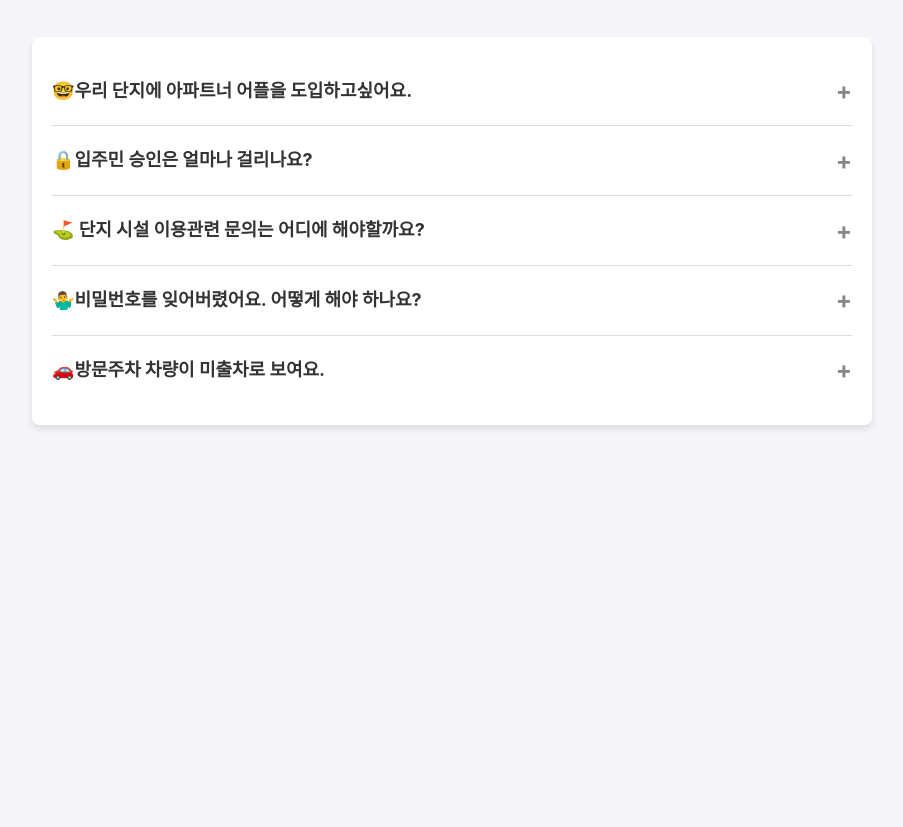
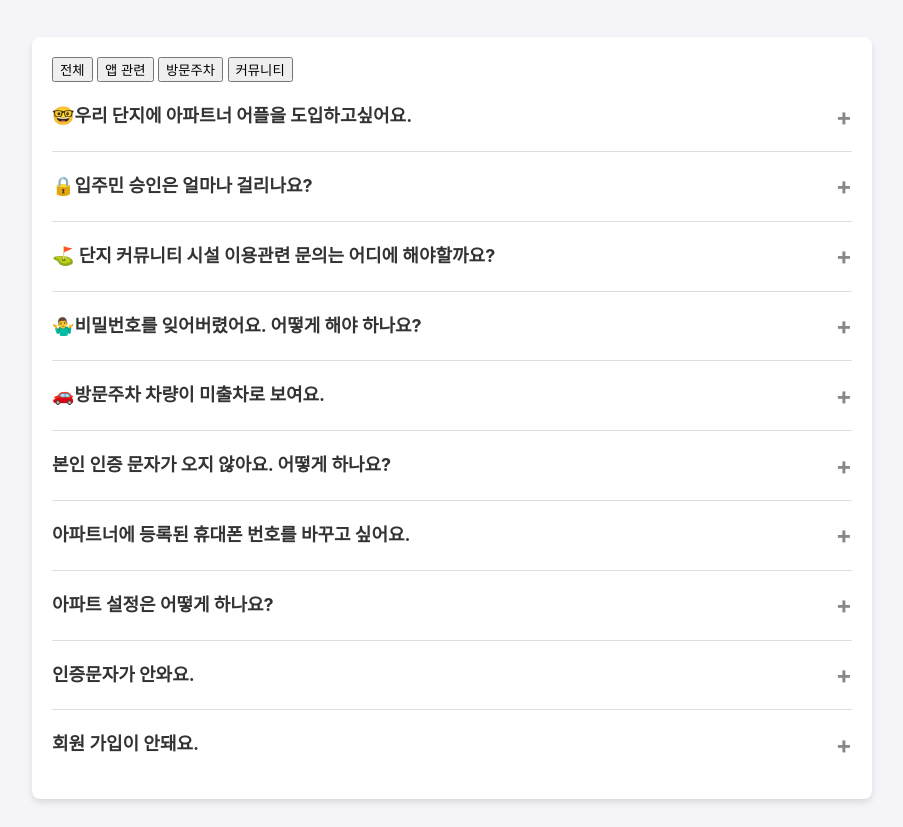
Before and after one commit to jamiek87/aptfaq, a plain HTML site: page index.html in a window 1280 px wide. Shown: the part 104-931 px from the top of the page, without its empty margins (188-1091 px from the left). Before the commit the page ends 800 px from the top, so only its background shows below. Drawn offline with Linux system fonts and the light colour scheme.

Commit message:
Add files via upload

```diff
--- a/index.html
+++ b/index.html
@@ -11,27 +11,34 @@
         <h1>📂자주 묻는 질문(입주민용)</h1>
     </header>
     <main class="faq-container">
-        <div class="faq-item">
+ <div class="faq-categories">
+        <button data-category="all">전체</button>
+        <button data-category="app">앱 관련</button>
+        <button data-category="방문주차">방문주차</button>
+        <button data-category="커뮤니티">커뮤니티</button>
+    </div>
+
+      <div class="faq-item"data-category="app">
             <h2 class="faq-question">🤓우리 단지에 아파트너 어플을 도입하고싶어요.</h2>
             <div class="faq-answer">
                 <p> 아파트너 홈페이지 <a href="https://www.aptner.com/inquiry" target="_blank" rel="noopener noreferrer">[체험문의]</a>에서 정보를 남겨주세요. <br>
 <p>전문 상담사가 영업일기준 1~2일내외로 도입 상담해 드립니다. <br>
             </div>
         </div>
-        <div class="faq-item">
+      <div class="faq-item"data-category="app">
             <h2 class="faq-question">🔒입주민 승인은 얼마나 걸리나요?</h2>
             <div class="faq-answer">
                 <p>입주민 승인은 단지 관리사무소에서 처리 가능합니다. <br>
 <p> 번거로우시겠지만, 현재 거주하고 계신 단지 관리사무소로 승인 문의 부탁드립니다.. </p>
             </div>
         </div>
-        <div class="faq-item">
-            <h2 class="faq-question">⛳ 단지 시설 이용관련 문의는 어디에 해야할까요? </h2>
+          <div class="faq-item"data-category="커뮤니티">
+          <h2 class="faq-question">⛳ 단지 커뮤니티 시설 이용관련 문의는 어디에 해야할까요? </h2>
             <div class="faq-answer">
                 <p> 커뮤니티 시설 이용관련 문의는 단지 내 커뮤니티 시설로 문의 부탁드립니다.</p>
             </div>
         </div>
-        <div class="faq-item">
+         <div class="faq-item"data-category="app">
             <h2 class="faq-question">🤷‍♂️비밀번호를 잊어버렸어요. 어떻게 해야 하나요?</h2>
             <div class="faq-answer">
                 <p>아파트너 앱에서는 가입 시 입력한 이름, 휴대폰번호 인증을 통해 간단하게 비밀번호 재설정 가능합니다.<br>
@@ -42,7 +49,7 @@
 <p>✅비밀번호는 영문,숫자,특수문자가 모두 포함되어야 하며,<br> <p>입력 조건이 충족되면<br> <p>비밀번호 입력란 하단의 (영문) (숫자) (특수문자) (8-20자 이내) 항목이 파란색으로 변경됩니다.<br>
             </div>
         </div>
-<div class="faq-item new-faq">
+<div class="faq-item"data-category="방문주차">
     <h2 class="faq-question">🚗방문주차 차량이 미출차로 보여요.</h2>
             <div class="faq-answer">
                 <p>아파트너의 차량 입출차 내역은 주차관제업체에서 전송된 데이터를 기반으로 제공되고 있어요.<br>
@@ -60,6 +67,74 @@
 <p>4) 그 외에 기타 여러가지 원인이 있을 수 있어요.<br>
             </div>
         </div>
+<div class="faq-item"data-category="app">
+    <h2 class="faq-question"> 본인 인증 문자가 오지 않아요. 어떻게 하나요?</h2>
+            <div class="faq-answer">
+                <p>안녕하세요! 아파트너 입니다.<br>
+
+ <p>본인인증 문자가 오지 않았다면 아래와 같이 처리할 수 있습니다.<br>
+
+ <p>1. 등록한 휴대폰번호가 올바르지 않은 경우, 정확히 다시 입력해주세요.<br>
+    <p>국가번호를 제외하고 <b>010-0000-0000</b> 형식으로 입력을 해야 합니다. <br>
+ <p>2. 통신사 사정에 따라 인증번호가 전송되는 시간이 지연될 수 있습니다. 만약 하루가 지나도 인증번호가 도착하지 않을 경우 고객센터를 통해 문의해주세요.<br>
+            </div>
+        </div>
+
+<div class="faq-item"data-category="app">
+    <h2 class="faq-question"> 아파트너에 등록된 휴대폰 번호를 바꾸고 싶어요.</h2>
+            <div class="faq-answer">
+                <p>안녕하세요! 아파트너 입니다.<br>
+
+ <p>아파트너에 가입 시 등록한 휴대폰 번호는 수정이 가능하며.<br> <p>아파트너에 로그인한 상태에서 설정 > 내정보수정 > 휴대폰번호 메뉴에서<br>
+ <p> 본인인증을 통해 휴대폰번호를 변경할 수 있습니다.<br>
+            </div>
+        </div>
+
+<div class="faq-item"data-category="app">
+    <h2 class="faq-question"> 아파트 설정은 어떻게 하나요?</h2>
+            <div class="faq-answer">
+                <p>안녕하세요! 아파트너 입니다.<br>
+
+ <p>아파트너에서 아파트를 설정하려면 회원가입시 가입 과정 중에 설정이 가능하고<br> <p>로그인 후에는 아파트 설정 메뉴를 통해 소유하고 있는 아파트 중<br>
+<p>아파트너 계약 단지의 경우 추가로 검색하여 아파트 설정을 변경할 수 있습니다. <br><p>아파트 설정시 해당 아파트의 정책에 따라 입주자 표기가 상이할 수 있습니다. <br>
+            </div>
+        </div>
+<div class="faq-item"data-category="app">
+    <h2 class="faq-question"> 인증문자가 안와요. </h2>
+            <div class="faq-answer">
+                <p>안녕하세요! 아파트너 입니다.<br>
+
+ <p>회원 가입 시 본인 확인을 위한 인증 문자가 오지 않는다면<br>   <p>아래 번호가 차단되었거나 스팸번호로 등록되어 있는지,<br>  <p>또는 인증 문자가 스팸 메시지함에 보관되어 있는지 확인해 주세요.<br>
+  <p>[1600-3123]<br>
+ <p>[02-708-1000]<br>
+ <p>[02-708-1007]<br>
+            </div>
+        </div>
+<div class="faq-item"data-category="app">
+    <h2 class="faq-question"> 회원 가입이 안돼요.</h2>
+            <div class="faq-answer">
+                <p>안녕하세요! 아파트너 입니다.<br>
+
+ <p>휴대폰 인증 후 아파트너 계정 만들기에서 다음 버튼이 활성화 되지 않는다면 가입 조건을 모두 충족했는지 확인해 주세요.<br>
+
+
+ <p>✅아래 내용을 확인해 주세요!<br>
+
+ <p>1. 아이디 : 입력 후 중복 확인<br>
+
+ <p><b>(영문/숫자) (4-10자이내) (중복체크)</b> 항목이 모두 <b>하늘색</b>으로 변경되었는지 확인<br>
+
+ <p>2. 비밀번호<br>
+
+ <p><b>(영문) (숫자) (특수문자) (8-20자이내)</b> 항목이 모두 하늘색으로 변경되었는지 확인<br>
+
+ <p>3. 비밀번호 확인 : 동일한 비밀번호 재입력<br>
+
+ <p><b>(비밀번호 일치)</b> 항목이 하늘색으로 변경되었는지 확인<br>
+
+ <p>괄호안의 항목이 모두 하늘색으로 변경되어 가입 조건을 충족하면 하단의 다음 버튼이 활성화 되어 가입을 완료할 수 있어요. <br>
+            </div>
+        </div>
        </main>
     <script src="script.js"></script>
 </body>
```
